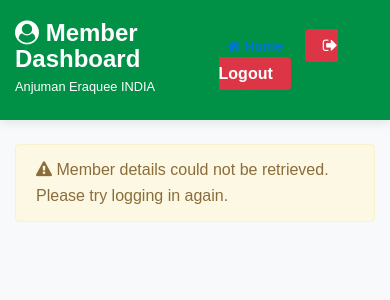
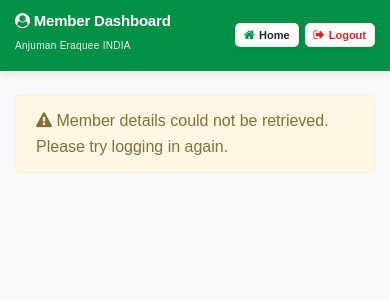
Before and after one commit to nadim144/anjuman_eraquee, a PHP site: page /user-dashboard.php in a window 390 px wide. Shown: the top 300 px of the page. Run offline with PHP 8.4, Linux system fonts and the light colour scheme; the visitor is signed in with stand-in values (Sample User, id 1); data that the repository does not hold is empty; some web fonts are replaced.

Commit message:
improve member dashboard mobile header layout and unify logout button design

```diff
--- a/user-dashboard.php
+++ b/user-dashboard.php
@@ -41,13 +41,106 @@ if ($conn && isset($_SESSION['user_id'])) {
         .dashboard-header {
             background: #009146;
             color: #fff;
-            padding: 20px 0;
+            padding: 16px 0;
             box-shadow: 0 2px 10px rgba(0,0,0,0.1);
+        }
+        .dashboard-header .header-brand {
+            display: flex;
+            flex-direction: column;
+            justify-content: center;
         }
         .dashboard-header h2 {
             margin: 0;
-            font-size: 24px;
+            font-size: 22px;
             font-weight: 700;
+            line-height: 1.25;
+            letter-spacing: -0.2px;
+        }
+        .dashboard-header small {
+            font-size: 12px;
+            opacity: 0.9;
+            letter-spacing: 0.3px;
+            margin-top: 2px;
+        }
+        .dashboard-header .header-actions {
+            display: flex;
+            align-items: center;
+            gap: 8px;
+            flex-shrink: 0;
+        }
+        .btn-dash-nav {
+            display: inline-flex;
+            align-items: center;
+            justify-content: center;
+            gap: 6px;
+            background: #ffffff;
+            color: #1e293b;
+            font-weight: 600;
+            font-size: 13px;
+            line-height: 1;
+            padding: 7px 14px;
+            border-radius: 6px;
+            border: 1px solid rgba(0, 0, 0, 0.08);
+            box-shadow: 0 2px 5px rgba(0, 0, 0, 0.08);
+            text-decoration: none;
+            white-space: nowrap;
+            transition: all 0.2s ease;
+            cursor: pointer;
+        }
+        .btn-dash-nav:hover, .btn-dash-nav:focus {
+            background: #f1f5f9;
+            color: #0f172a;
+            text-decoration: none;
+            box-shadow: 0 3px 8px rgba(0, 0, 0, 0.12);
+        }
+        .btn-dash-nav.btn-logout {
+            color: #dc2626;
+            background: #ffffff;
+            border: 1px solid #fee2e2;
+        }
+        .btn-dash-nav.btn-logout:hover {
+            background: #fef2f2;
+            color: #b91c1c;
+            border-color: #fca5a5;
+        }
+        .btn-dash-nav i {
+            font-size: 13px;
+        }
+        @media (max-width: 767px) {
+            .dashboard-header {
+                padding: 12px 0;
+            }
+            .dashboard-header h2 {
+                font-size: 17px;
+                white-space: nowrap;
+            }
+            .dashboard-header small {
+                font-size: 11px;
+            }
+            .dashboard-header .header-actions {
+                gap: 6px;
+            }
+            .btn-dash-nav {
+                font-size: 12px;
+                padding: 6px 10px;
+                gap: 4px;
+                border-radius: 5px;
+            }
+            .btn-dash-nav i {
+                font-size: 12px;
+            }
+        }
+        @media (max-width: 420px) {
+            .dashboard-header h2 {
+                font-size: 15px;
+            }
+            .dashboard-header small {
+                font-size: 10px;
+            }
+            .btn-dash-nav {
+                font-size: 11px;
+                padding: 5px 8px;
+            }
         }
         .dashboard-card {
             background: #fff;
@@ -79,20 +172,6 @@ if ($conn && isset($_SESSION['user_id'])) {
             margin-bottom: 15px;
             word-break: break-word;
         }
-        .btn-logout {
-            background: #dc3545;
-            color: #fff;
-            border: none;
-            padding: 8px 18px;
-            border-radius: 4px;
-            font-weight: 600;
-            text-decoration: none;
-            transition: all 0.3s;
-        }
-        .btn-logout:hover {
-            background: #c82333;
-            color: #fff;
-        }
         .badge-verified {
             background: #28a745;
             color: #fff;
@@ -107,14 +186,14 @@ if ($conn && isset($_SESSION['user_id'])) {
 
 <div class="dashboard-header mb-4">
     <div class="container">
-        <div class="d-flex justify-content-between align-items-center">
-            <div>
+        <div class="d-flex justify-content-between align-items-center flex-nowrap" style="gap: 10px;">
+            <div class="header-brand">
                 <h2><i class="fa fa-user-circle"></i> Member Dashboard</h2>
                 <small>Anjuman Eraquee INDIA</small>
             </div>
-            <div>
-                <a href="index.html" class="btn btn-sm btn-light font-weight-bold mr-2"><i class="fa fa-home"></i> Home</a>
-                <a href="user-logout.php" class="btn-logout"><i class="fa fa-sign-out"></i> Logout</a>
+            <div class="header-actions">
+                <a href="index.html" class="btn-dash-nav"><i class="fa fa-home" style="color:#009146;"></i> Home</a>
+                <a href="user-logout.php" class="btn-dash-nav btn-logout"><i class="fa fa-sign-out"></i> Logout</a>
             </div>
         </div>
     </div>
```
Also changed, not shown: work.md (+1 -0 lines).
